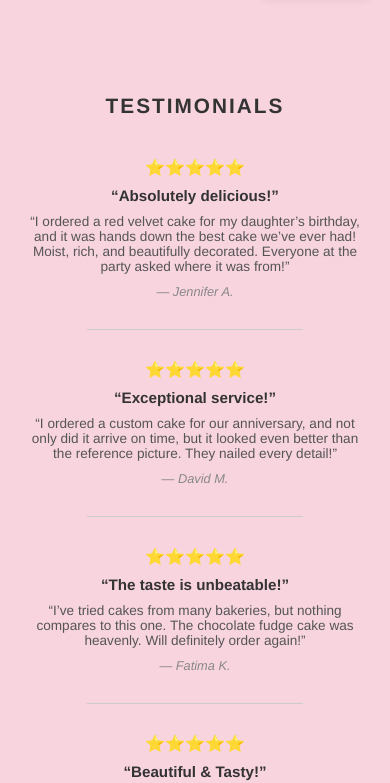
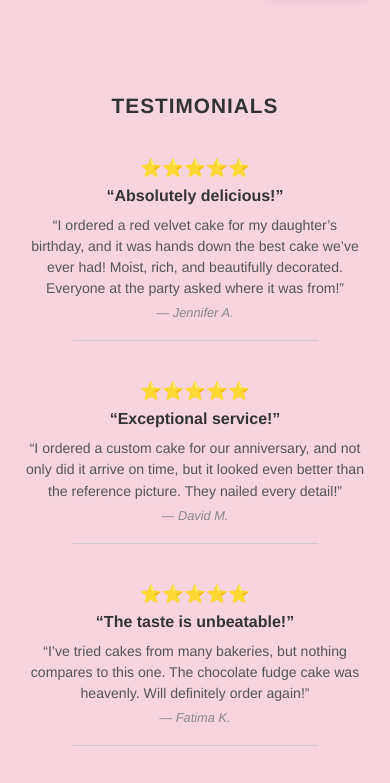
Before and after one commit to victor25-on/Marthapearl, a plain HTML site: page index.html in a window 390 px wide. Shown: the part 2760-3543 px from the top of the page. Drawn offline with Linux system fonts and the light colour scheme.

Commit message:
Add files via upload

```diff
--- a/style.css
+++ b/style.css
@@ -336,55 +336,42 @@ header {
 .subscribe-form button:hover {
   background-color: #eee;
 }
-@media (max-width: 768px) {
+@media (max-width: 430px) {
   .testimonials {
     padding: 40px 15px;
   }
 
   .testimonials h2 {
-    font-size: 1.5rem;
+    font-size: 1.3rem;
+    letter-spacing: 1px;
   }
 
   .testimonial-item {
-    margin-bottom: 30px;
+    padding: 0 5px;
   }
 
   .stars {
-    font-size: 1rem;
+    font-size: 1.1rem;
   }
 
   .quote {
     font-size: 1rem;
+    margin-top: 8px;
   }
 
   .detail {
-    font-size: 0.9rem;
-    padding: 0 10px;
-  }
-
-  .author {
-    font-size: 0.85rem;
-  }
-
-  .testimonial-item hr {
-    width: 60%;
-  }
-}
-
-@media (max-width: 480px) {
-  .testimonials h2 {
-    font-size: 1.3rem;
-  }
-
-  .quote {
-    font-size: 0.95rem;
-  }
-
-  .detail {
-    font-size: 0.85rem;
+    font-size: 0.88rem;
+    line-height: 1.5;
+    padding: 0 5px;
   }
 
   .author {
     font-size: 0.8rem;
+    margin-top: 6px;
+  }
+
+  .testimonial-item hr {
+    width: 70%;
+    margin: 20px auto;
   }
 }
```
